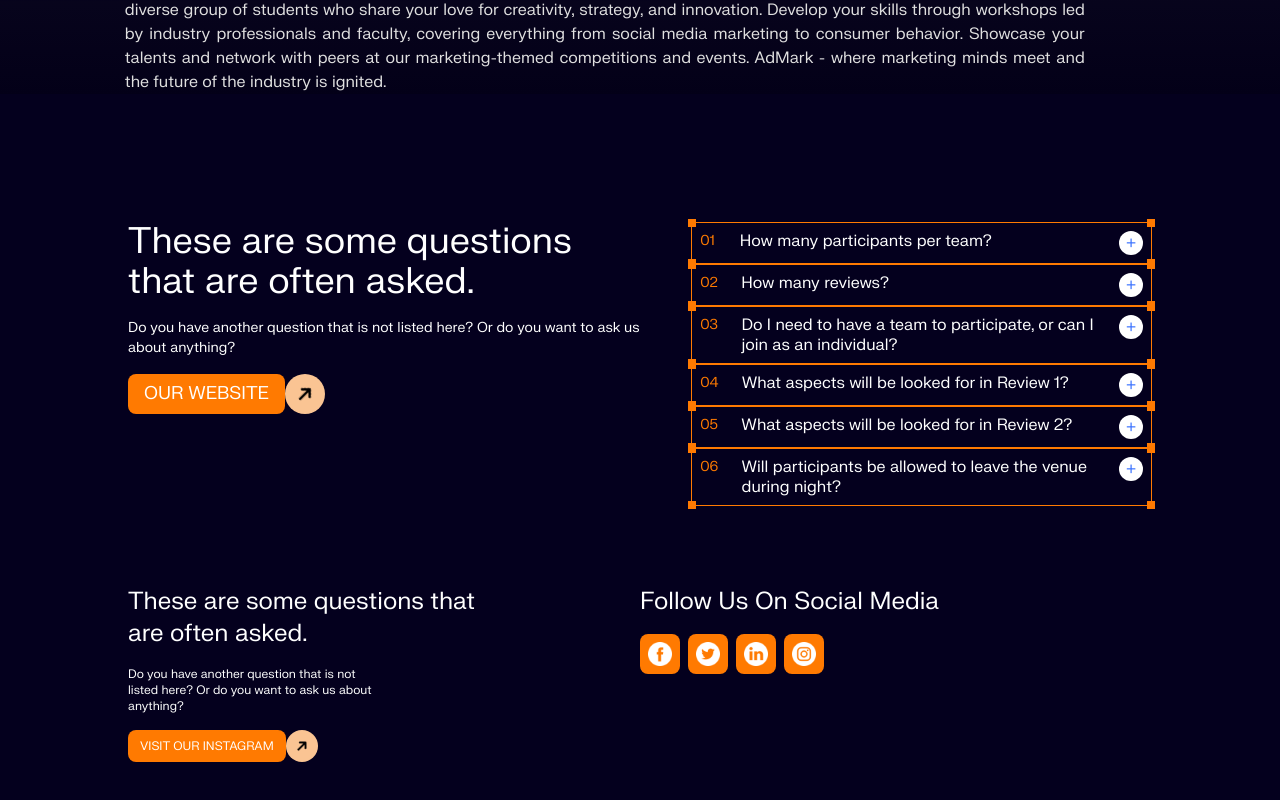
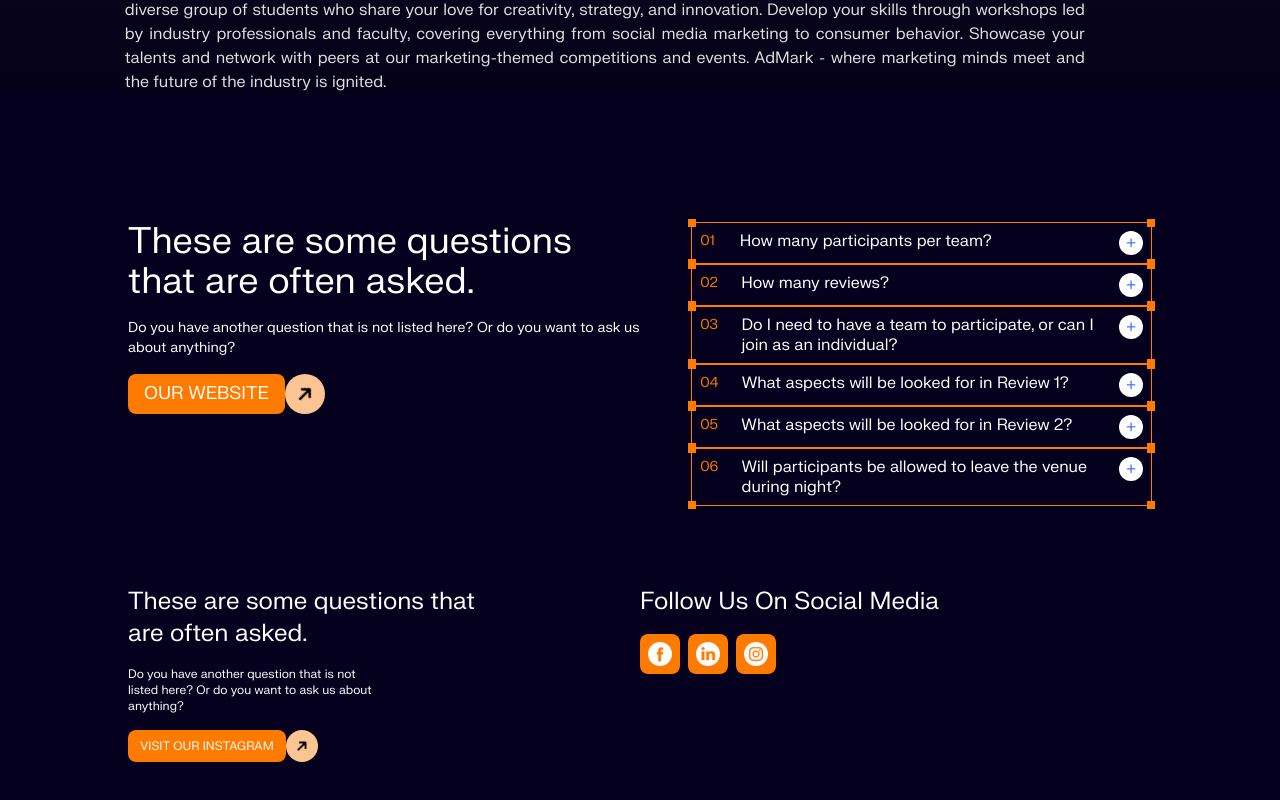
Before and after one commit to MFC-VIT/InnovationX-24, a React (Vite) app: page / in a window 1280 px wide. Shown: the part 5692-6492 px from the top of the page. Built offline with nearby package versions, Linux system fonts and the light colour scheme.

Commit message:
Feat: Social links update

```diff
--- a/src/section/Footer.tsx
+++ b/src/section/Footer.tsx
@@ -33,9 +33,9 @@ const Footer = () => {
                 />
               </a>
             </span>
-            <span className="w-8 md:w-10 aspect-square p-1 md:p-2 bg-bright rounded-lg hover:scale-[90%] transition-all duration-200 ease-linear">
+            {/* <span className="w-8 md:w-10 aspect-square p-1 md:p-2 bg-bright rounded-lg hover:scale-[90%] transition-all duration-200 ease-linear">
               <img src="/images/twitter.png" alt="twitter" className="invert" />
-            </span>
+            </span> */}
             <span className="w-8 md:w-10 aspect-square p-1 md:p-2 bg-bright rounded-lg hover:scale-[90%] transition-all duration-200 ease-linear">
               <a href="https://in.linkedin.com/company/mfcvit">
                 <img
```
